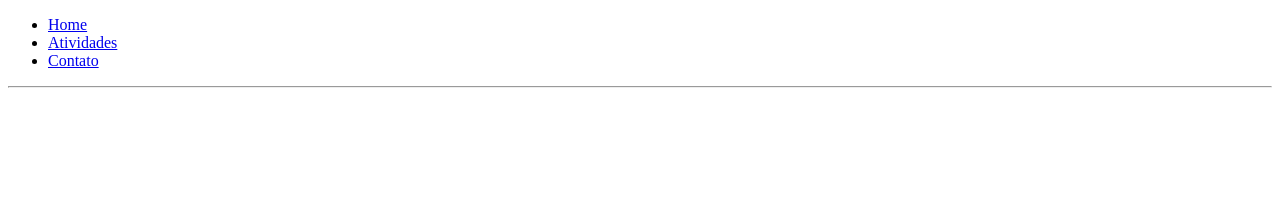
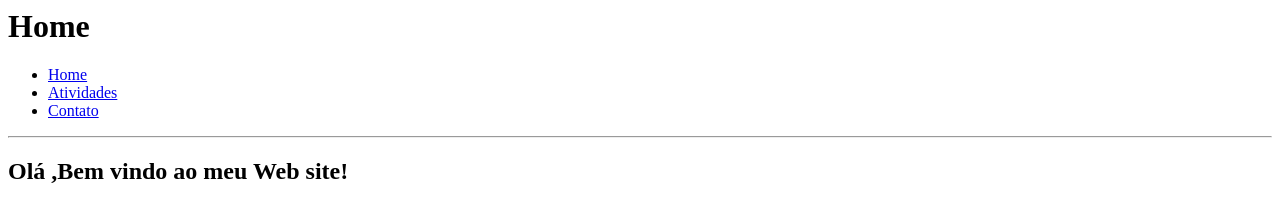
Before and after one commit to pablinho054/web-platform-zbzg4k, a plain HTML site: page Atividade Avaliativa1/Exercicio 1/index.html in a window 1280 px wide. Drawn offline with Linux system fonts and the light colour scheme.

Commit message:
1 file modified

```diff
--- a/Atividade Avaliativa1/Exercicio 1/index.html
+++ b/Atividade Avaliativa1/Exercicio 1/index.html
@@ -1,16 +1,18 @@
-<!DOCTYPE html>
+
 <html>
     <head>
     <meta charset="utf-8" />
-        <meta name="viewport" content="width=device-width, initial-scale=1">
     </head>
+    <body>
+        <h1> Home </h1>
 
-    <body>
+
     <ul>
     <li><a href="index.html">Home</a></li>
     <li><a href="atividades.html">Atividades</a></li>
     <li><a href="contato.html">Contato</a></li>
     </ul>
     <hr>
+    <h2> Olá ,Bem vindo ao meu Web site!</font> <h2>
     </body>
 </html>
```
Lines whose indentation alone changed are shown as unchanged.
